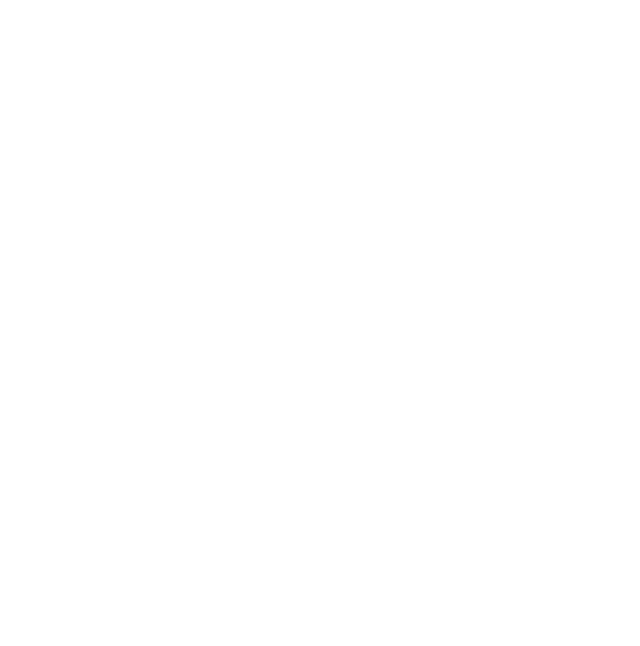
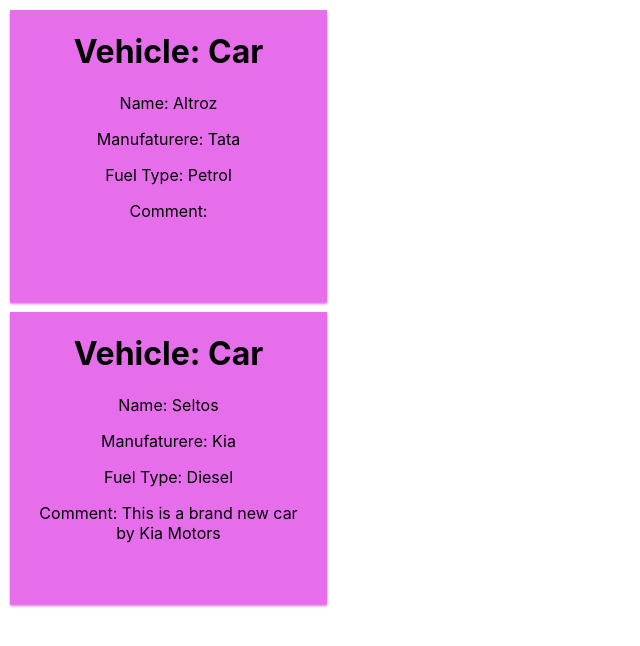
Before and after one commit to KetakiUbale/ReactPractice, a React (Create React App) app: page / in a window 1280 px wide. Shown: the top 646 px of the page, without its empty margins (0-640 px from the left). Built offline with nearby package versions, Linux system fonts and the light colour scheme.

Commit message:
First Functional Component Added

```diff
--- a/src/App.js
+++ b/src/App.js
@@ -1,11 +1,24 @@
 import './App.css';
+import Vehicle from './Vehicle/vehicle';
 
 function App() {
-  return (
-    <div className="App">
+    return ( <
+        div className = "App" >
 
-   </div>
-  );
+        <
+        Vehicle vehicleType = "Car"
+        name = "Altroz"
+        manufacturer = "Tata"
+        fuel = "Petrol" / >
+        <
+        Vehicle vehicleType = "Car"
+        name = "Seltos"
+        manufacturer = "Kia"
+        fuel = "Diesel" >
+        This is a brand new car by Kia Motors <
+        /Vehicle>  <
+        /div>
+    );
 }
 
 export default App;
--- /dev/null
+++ b/src/Vehicle/vehicle.css
@@ -0,0 +1,10 @@
+.car {
+    display-inline: block;
+    margin: 10px;
+    border: 1px solid #e66eeb;
+    box-shadow: 0 2px 2px #e66eeb;
+    padding: 0 20px 10px 20px;
+    width: 275px;
+    height: 280px;
+    background-color: #e66eeb;
+}
--- /dev/null
+++ b/src/Vehicle/vehicle.js
@@ -0,0 +1,14 @@
+import './vehicle.css'
+const vehicle = props => ( <
+    div className = "car" >
+    <
+    h1 >
+    Vehicle: { props.vehicleType } <
+    /h1> <
+    p > Name: { props.name } < /p> <
+    p > Manufaturere: { props.manufacturer } < /p> <
+    p > Fuel Type: { props.fuel } < /p> <
+    p > Comment: { props.children } < /p> <
+    /div>
+);
+export default vehicle;
```
